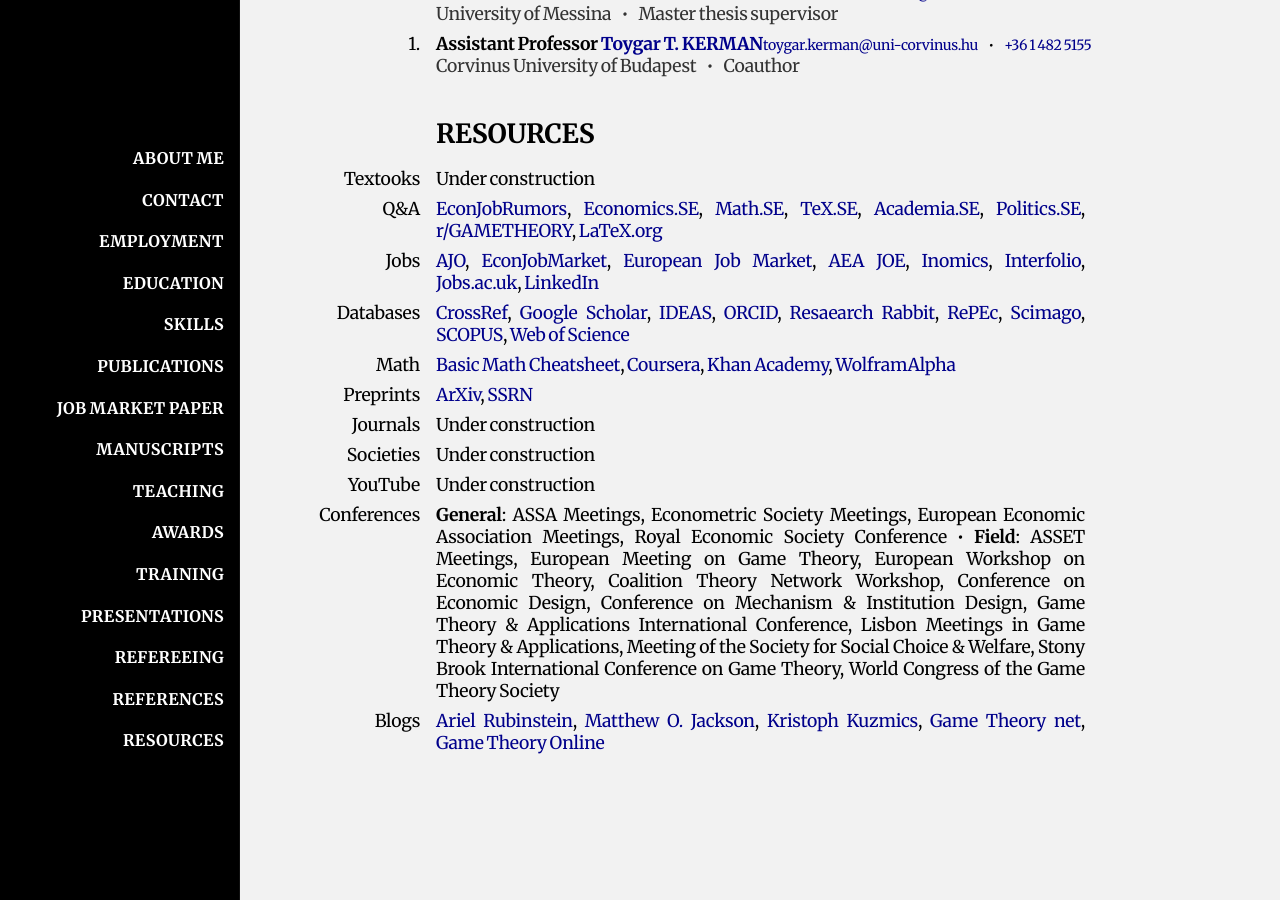
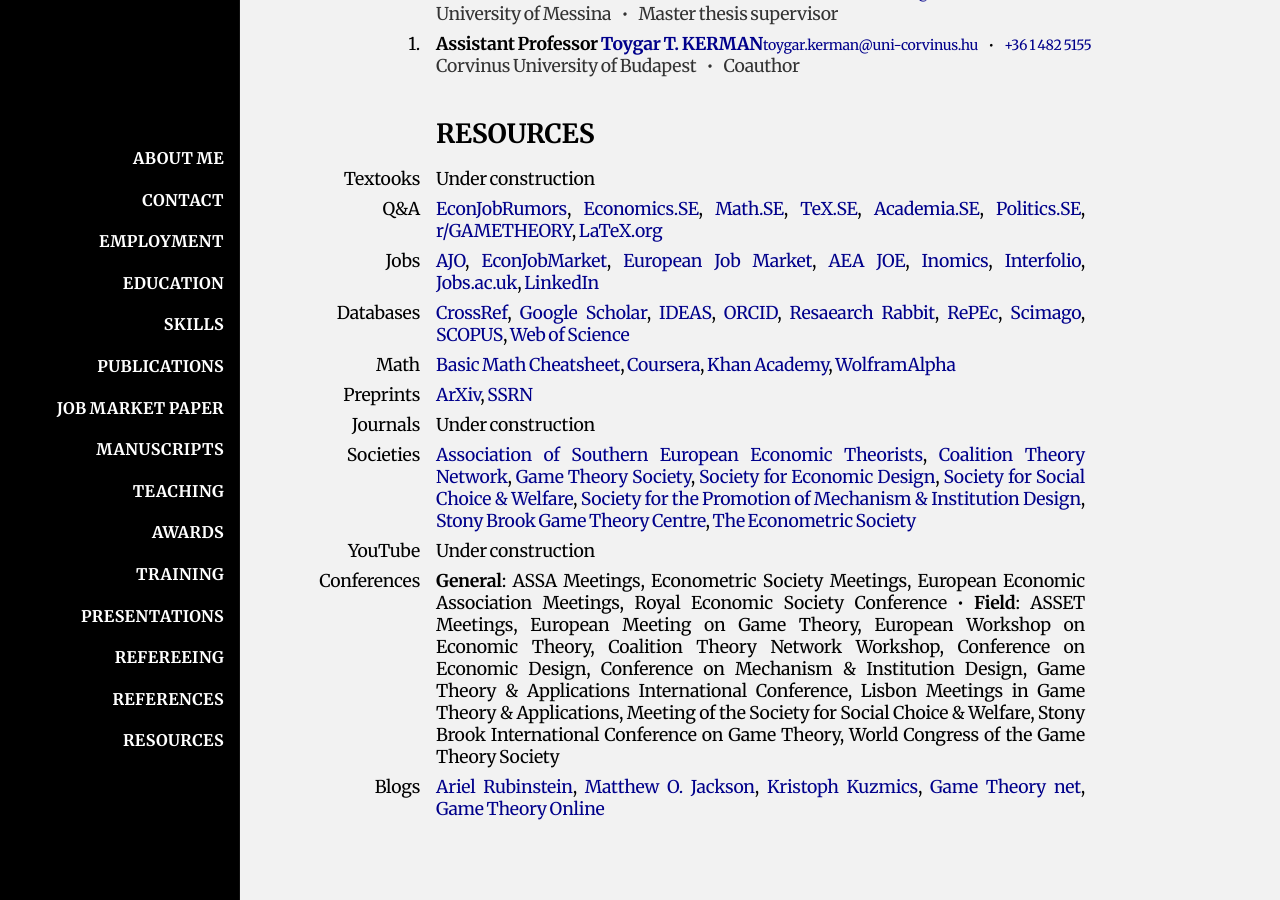
Before and after one commit to HectorHermidaRivera/hectorhermidarivera.github.io, a Jekyll site: the page built from index.md, in a window 1280 px wide and 900 px high, scrolled down 3545 px. Built offline with Jekyll 4.4.1, drawn with Linux system fonts in a browser that asks for light colours; a style sheet for code colours, icons or effects is not loaded.

Commit message:
Update index.md

```diff
--- a/index.md
+++ b/index.md
@@ -535,7 +535,7 @@ title: Home
   <div class="value">Under construction</div>
 
   <div class="label">Societies</div>
-  <div class="value">Under construction</div>
+  <div class="value"><a href="">Association of Southern European Economic Theorists</a>, <a href="">Coalition Theory Network</a>, <a href="">Game Theory Society</a>, <a href="">Society for Economic Design</a>, <a href="">Society for Social Choice & Welfare</a>, <a href="">Society for the Promotion of Mechanism & Institution Design</a>, <a href="">Stony Brook Game Theory Centre</a>, <a href="">The Econometric Society</a></div>
 
   <div class="label">YouTube</div>
   <div class="value">Under construction</div>
```
